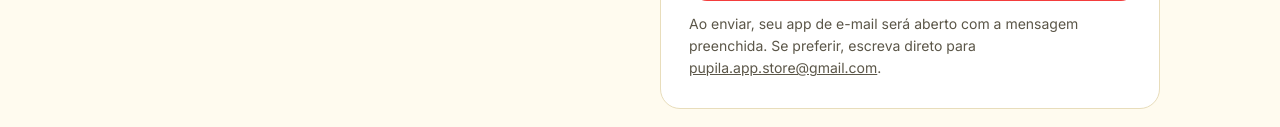
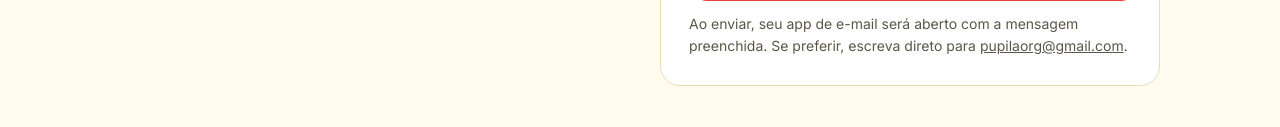
Before and after one commit to micheldeoliveirasilva/pupilaApp, a plain HTML site: page suporte.html in a window 1280 px wide. Shown: the part 1112-1239 px from the top of the page. Drawn offline with Linux system fonts and the light colour scheme.

Commit message:
fix: email de contato e link do suporte

```diff
--- a/suporte.html
+++ b/suporte.html
@@ -78,7 +78,7 @@
           </label>
           <button class="btn btn-escuro" type="submit">Enviar</button>
           <p class="aviso-ok" id="aviso-ok">Abrimos seu app de e-mail com a mensagem pronta. É só tocar em enviar.</p>
-          <p class="nota">Ao enviar, seu app de e-mail será aberto com a mensagem preenchida. Se preferir, escreva direto para <a class="email-suporte" href="mailto:pupila.app.store@gmail.com">pupila.app.store@gmail.com</a>.</p>
+          <p class="nota">Ao enviar, seu app de e-mail será aberto com a mensagem preenchida. Se preferir, escreva direto para <a class="email-suporte" href="mailto:pupilaorg@gmail.com">pupilaorg@gmail.com</a>.</p>
         </form>
       </div>
     </div>
@@ -86,7 +86,7 @@
 </main>
 <script>
   // >>> Troque aqui pelo seu e-mail de suporte <<<
-  const EMAIL_SUPORTE = "pupila.app.store@gmail.com";
+  const EMAIL_SUPORTE = "pupilaorg@gmail.com";
 
   document.querySelectorAll(".email-suporte").forEach(a => { a.href = "mailto:" + EMAIL_SUPORTE; a.textContent = EMAIL_SUPORTE; });
   document.getElementById("form-suporte").addEventListener("submit", e => {
```
Also changed, not shown: privacidade.html (+1 -1 lines).
